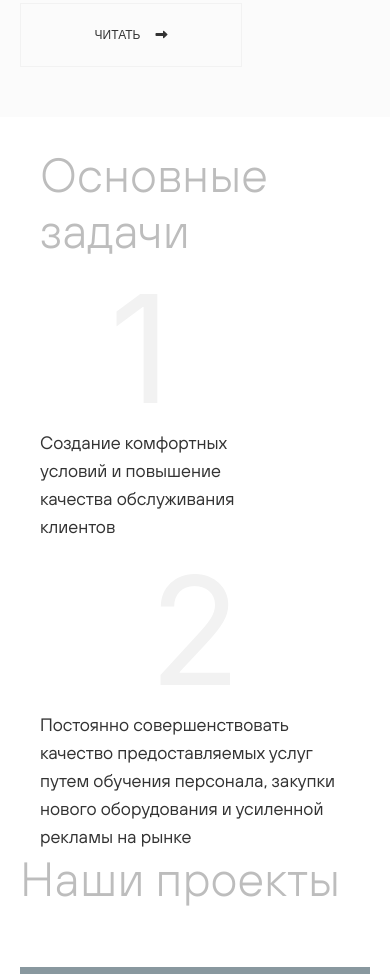
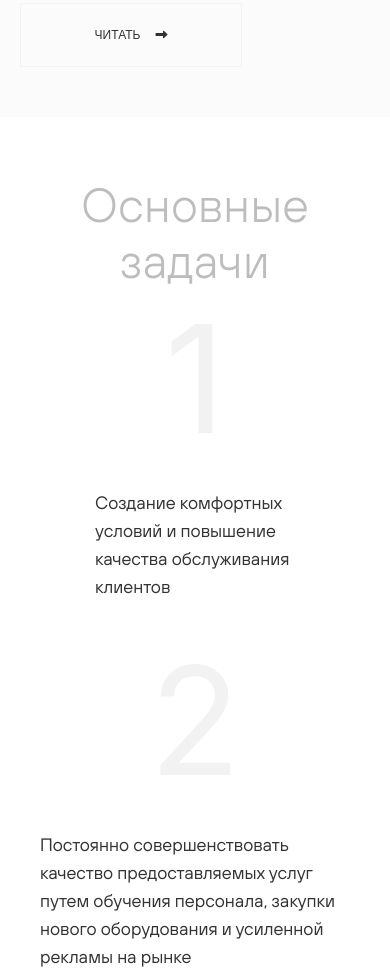
Before and after one commit to tatyana-lisnichuk/test-task-digital-project, a website: page #src/index.html in a window 390 px wide. Shown: the part 2117-3091 px from the top of the page. Drawn offline with nearby package versions, Linux system fonts and the light colour scheme; files that its build step writes are made by us from their sources; a web font is replaced by a local one.

Commit message:
fix: update tasks section styles

```diff
--- a/#src/scss/tasks.scss
+++ b/#src/scss/tasks.scss
@@ -27,8 +27,6 @@
 }
 
 // Media
-@media (max-width: 1200px) {
-}
 @media (max-width: 1092px) {
   .tasks {
     &__item-text1 {
@@ -43,9 +41,15 @@
 }
 @media (max-width: 892px) {
   .tasks {
-  padding: 60px;
+    .h2 {
+      text-align: center;
+    }
   &__grid {
     flex-wrap: wrap;
+    justify-content: center;
+    :nth-child(2) {
+      margin-top: 30px;
+    }
   }
     &__item-num {
       font-size: 180px;
@@ -53,13 +57,10 @@
     }
   }
 }
-@media (max-width: 767px) {
-}
 @media (max-width: 610px) {
   .tasks {
     padding: 60px;
   }
-
 }
 
 @media (max-width: 576px) {
@@ -82,8 +83,6 @@
 }
 @media (max-width: 420px) {
   .tasks {
-  padding: 0px 20px;
+  padding: 30px 20px;
   }
 }
-@media (max-width: 320px) {
-}
```
Lines whose indentation alone changed are shown as unchanged.
